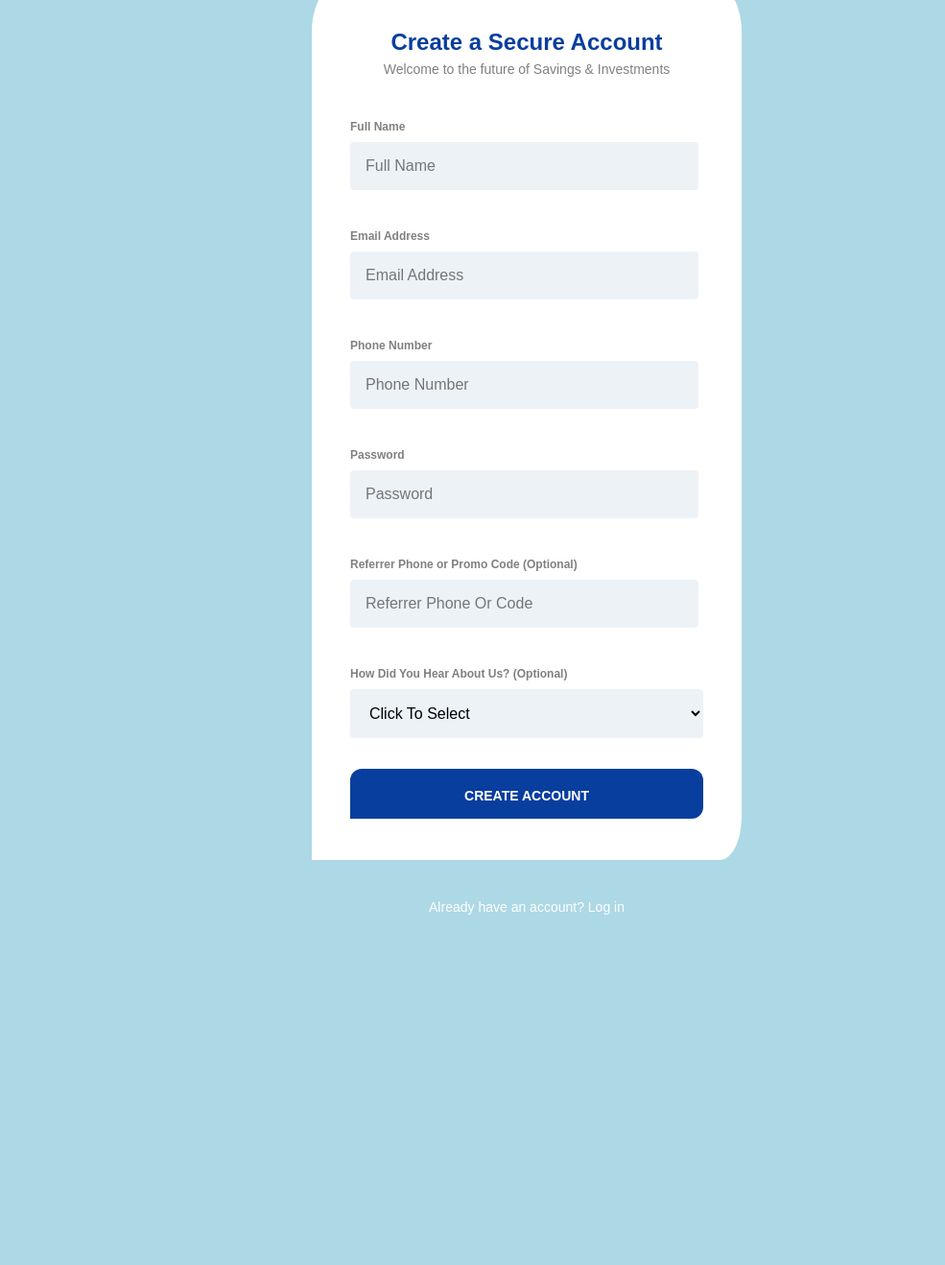
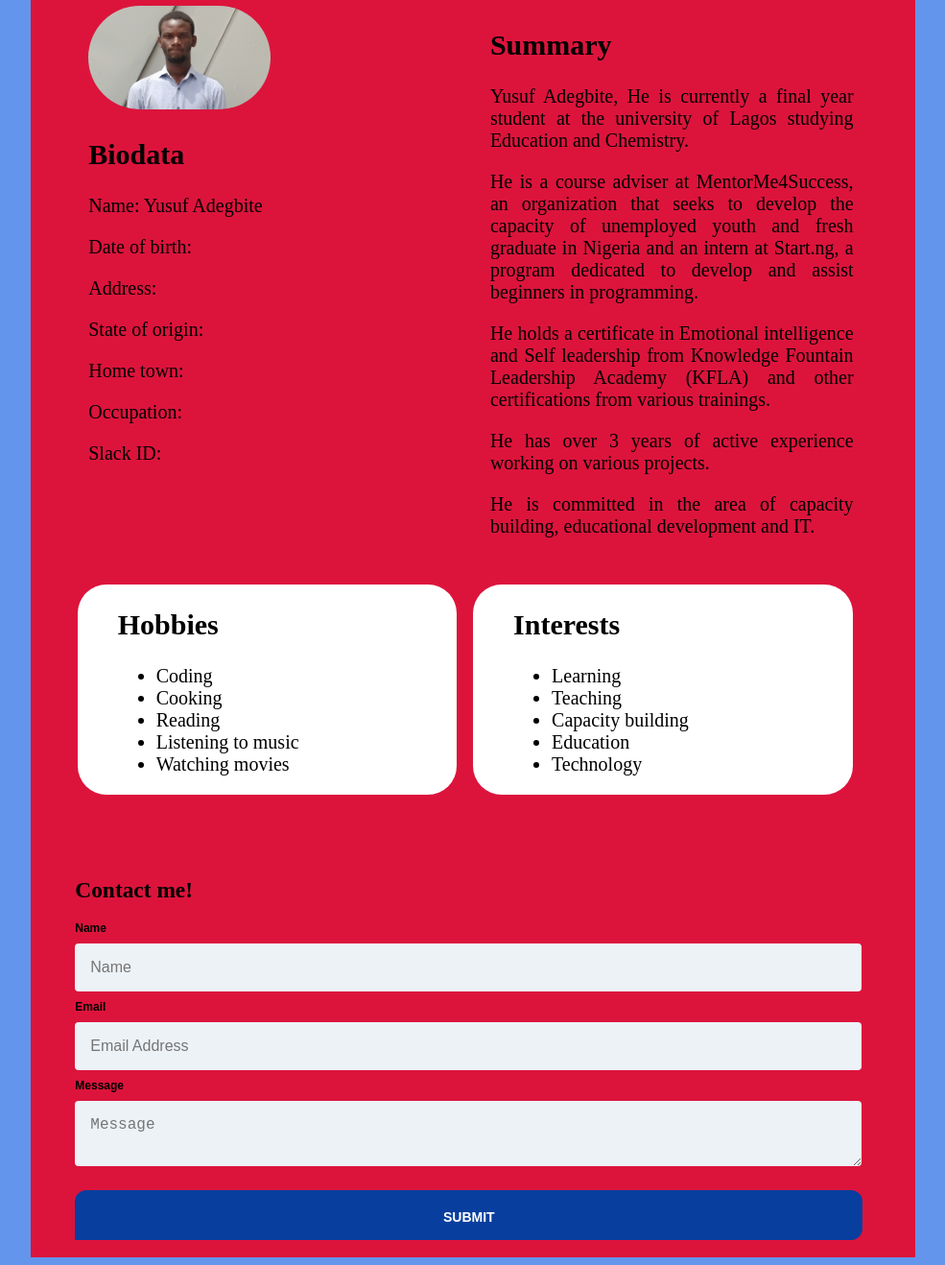
Before and after one commit to Coded-man/yusufadegbite, a plain HTML site: page index.html in a window 1280 px wide. Shown: the part 143-1461 px from the top of the page at 96% size, without its empty margins (91-1076 px from the left). Before the commit the page ends 1152 px from the top, so only its background shows below. Drawn offline with Linux system fonts and the light colour scheme.

Commit message:
Add files via upload

```diff
--- a/index.html
+++ b/index.html
@@ -1,67 +1,77 @@
 <!DOCTYPE html>
-<html>
+<html lang="en">
+
 <head>
     <meta charset="UTF-8">
-    <meta name="viewport" content="width=device-width, initial-scale=1.0">
-    <title>PiggyVest | Dashboard </title>
+    <meta name="viewport" content="width=device-width" initial-scale="1.o">
+    <title>Personal Profile</title>
     <link rel="stylesheet" href="style.css">
 </head>
 
-
 <body>
-    <a href="https://www.piggyvest.com/"><img src="piggyvest-logo.svg" alt="piggyvest logo"></a>
+<div id="nice">
+<div id="one">
+<h1>Personal Profile</h1>
 
 
-    <div class="one">
-        <header>
-             <h1>Create a Secure Account</h1>
-            <p>Welcome to the future of Savings & Investments</p>
-        </header>
+<div class="two">
+<img class="ok" src="Yusuf.jpg">
+<h2>Biodata</h2>
+<p>Name: Yusuf Adegbite</p>
+<p>Date of birth: </p>
+<p>Address: </p>
+<p>State of origin: </p>
+<p>Home town: </p>
+<p>Occupation: </p>
+<p>Slack ID: </p>
+</div>
 
-        <form action="action_page.php" method="POST">
-            <div class="two">
-            <label for="fname">Full Name</label><br>
-            <input type="text" id="fname" name="fname" placeholder="Full Name"><br>
-            </div>
-            <div class="two">
-            <label for="email">Email Address</label><br>
-            <input type="email" id="email" name="email" placeholder="Email Address"><br>
-            </div>
-            <div class="two">
-            <label for="number">Phone Number</label><br>
-            <input type="tel" id="number" name="number" placeholder="Phone Number"><br>
-            </div>
-            <div class="two">
-            <label for="password">Password</label><br>
-            <input type="password" id="pass" name="pass" placeholder="Password"><br>
-            </div>
-            <div class="two">
-            <label for="referrer">Referrer Phone or Promo Code (Optional)</label><br>
-            <input type="text" id="referrer" name="referrer" placeholder="Referrer Phone Or Code"><br>
-            </div>
-            <div class="two">
-            <label for="click">How Did You Hear About Us? (Optional)</label><br>
-            <select>
-                <option>Click To Select</option>
-                <option value="Facebook">Facebook</option>
-                <option value="Twitter">Twitter</option>
-                <option value="Instagram">Instagram</option>
-                <option value="Friend/Family/Coworker Referral">Friend/Family/Coworker Referral</option>
-                <option value="Google search">Google search</option>
-                <option value="Google playstore">Google playstore</option>
-                <option value="Online Blog">Online Blog</option>
-                <option value="Local Newspaper">Local Newspaper</option>
-                <option value="At an event">At an event</option>
-                <option value="Others">Others</option>
-            </select><br>
-            </div>
-            <button type="submit">Create Account</button>
-        </form>
-    </div>
-   <div class="last"><a href="https://dashboard.piggyvest.com/login"> Already have an account? Log in</a></div>
+<div class="two">
+<h2>Summary</h2>
+<p>Yusuf Adegbite, He is currently a final year student at the university of Lagos studying Education and Chemistry.</p>
+<p>He is a course adviser at MentorMe4Success, an organization that seeks to develop the capacity of unemployed youth and fresh graduate in Nigeria and an intern at Start.ng, a program dedicated to develop and assist beginners in programming.</p>
+<p>He holds a certificate in Emotional intelligence and Self leadership from Knowledge Fountain Leadership Academy (KFLA) and other certifications from various trainings.</p>
+<p>He has over 3 years of active experience working on various projects.</p>
+<p>He is committed in the area of capacity building, educational development and IT.</p>
+</div>
+
+<div class="four">
+    <h2>Hobbies</h2>
+    <ul>
+        <li>Coding</li>
+        <li>Cooking</li>
+        <li>Reading</li>
+        <li>Listening to music</li>
+        <li>Watching movies</li>
+    </ul>
+</div>
+
+<div class="four">
+    <h2>Interests</h2>
+    <ul>
+        <li>Learning</li>
+        <li>Teaching</li>
+        <li>Capacity building</li>
+        <li>Education</li>
+        <li>Technology</li>
+    </ul>
+</div>
+</div>
+
+<form>
+    <h3>Contact me!</h3>
+    <label for="Name">Name</label><br>
+    <input type="text" id="name" name="name" placeholder="Name"> <br>
+    <label for="email">Email</label><br>
+    <input type="email" id="email" name="email" placeholder="Email Address"><br>
+    <label for="message">Message</label><br>
+    <textarea id="message" name="message" placeholder="Message"></textarea><br>
+    <button type="submit">Submit</button>
+</form>
+
+</div>
 
 
 </body>
 
-
 </html>
--- a/style.css
+++ b/style.css
@@ -2,63 +2,75 @@
     width: device-width;
     zoom: 1;
 }
+
 body{
-    background-color: #ADD8E6;
-    line-height: 24px;
-    font-family: -apple-system, BlinkMacSystemFont, 'Segoe UI', Roboto, Oxygen, Ubuntu, Cantarell, 'Open Sans', 'Helvetica Neue', sans-serif;
-}
-
-
-img{
-    display: block;
-    margin-left: auto;
-    margin-right: auto;
-    margin-top: 50px;
-    margin-bottom: 45px;
-}
-
-header{
-    text-align: center;
-    margin-bottom: 32px;
-}
-
-h1{
-    font-size: 24px;
-    font-family: Arial, Helvetica, sans-serif;
-    font-weight: 700;
-    color: #083e9e;
-    line-height: 0px;
+    max-width: 90%;
+    background-color: cornflowerblue;
+    font-family: 'Times New Roman', Times, serif;
+    font-size: 20px;
+    font-style: normal;
+    height: 100%;
 }
 
 p{
-    font-size: 14px;
-    font-family: Karla,sans-serif;
-    color: gray;
+    text-align: justify;
 }
 
+#nice{
+    background-color: crimson;
+    margin: auto;
+    max-width: 80%;
+}
 
-.one{
-    border-radius: 5% 5% 5% 0%;
-    background-color: white;
-    margin: auto;
-    width: 368px;
-    height: 820px;
-    padding-top: 40px;
+#one{
+    position: relative;
+    overflow: auto;
+    padding-top: 20px;
     padding-right: 40px;
     padding-bottom: 48px;
     padding-left: 40px;
 }
 
-form{
-    margin-top: 32px;
-    margin-bottom: 0px;
+
+.ok{
+    width: 50%;
+    height: 50%;
+    border-radius: 100px;
+}
+
+h1{
+    text-align: center;
 }
 
 .two{
-    position: relative;
-    margin-bottom: 32px;
-    color: gray;
+    float: left;
+    width: 45%;
+    border-radius: 20px;
+    margin: 20px;
 }
+
+.four{
+    float: left;
+    background-color: white;
+    width: 42%;
+    margin: 1%;
+    padding-left: 5%;
+    align-items: center;
+    justify-content: center;
+    text-align: justify;
+    border-radius: 30px;
+}
+
+
+form{
+    text-align: justify;
+    padding: 2%;
+    line-height: 2px;
+    margin: auto;
+    max-width: 90%;
+}
+
+
 label{
     font-size: 12px;
     margin-bottom: 4px;
@@ -76,11 +88,11 @@ input{
     font-size: 16px;
     border-radius: 4px 4px 4px 4px;
     background-color: #edf2f7;
-    width: 90%;
+    width: 95%;
     border-style: none;
 }
 
-select{
+textarea{
     outline: none;
     padding-right: 16px;
     padding-left: 16px;
@@ -90,10 +102,9 @@ select{
     font-size: 16px;
     border-radius: 4px 4px 4px 4px;
     background-color: #edf2f7;
-    width: 100%;
+    width: 95%;
     border-style: none;
 }
-
 
 button{
     text-align: center;
@@ -104,8 +115,9 @@ button{
     color: #fff;
     font-size: 14px;
     font-weight: 700;
-    width: 100%;
+    width: 99%;
     outline: none;
+    margin-top: 3%;
     padding-right: 40px;
     padding-left: 40px;
     padding-top: 20px;
@@ -113,26 +125,3 @@ button{
     border-style: none;
     cursor: pointer;
 }
-
-.last{
-    position: relative;
-    padding-right: 20px;
-    padding-left: 20px;
-    padding-top: 4px;
-    padding-bottom: 4px;
-    border-style: none;
-    text-align: center;
-    margin-top: 32px;
-    margin-bottom: 48px;
-}
-
-a:link, a:visited{
-    text-align: center;
-    justify-content: center;
-    background-color: transparent;
-    color: #fff;
-    font-size: 14px;
-    font-weight: 400;
-    font-family: Arial, Helvetica, sans-serif;
-    text-decoration: none;
-}
```
Also changed, not shown: Yusuf.jpg (added).
